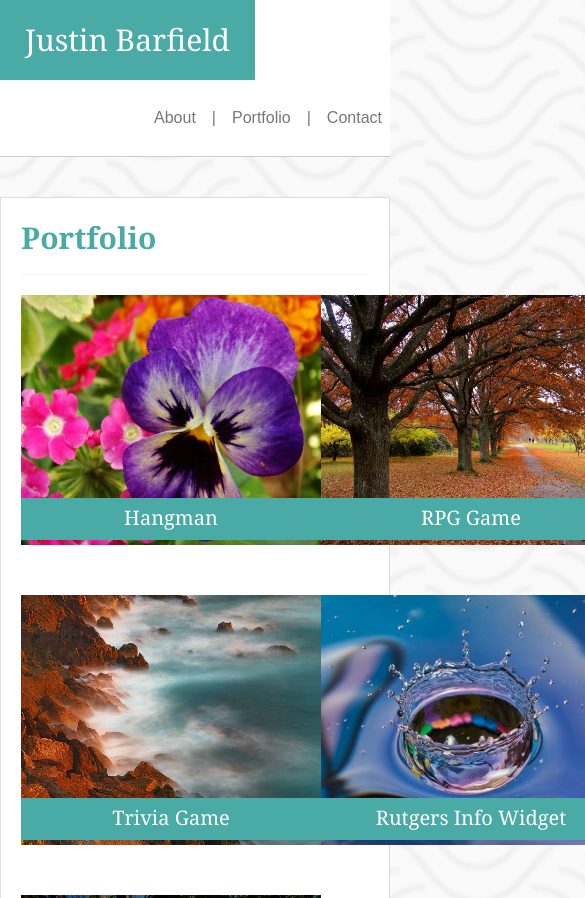
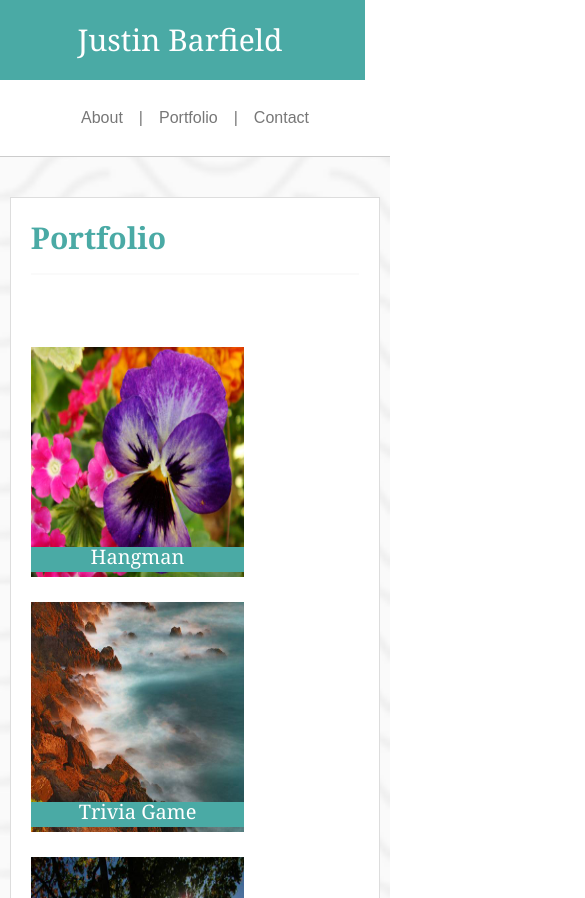
Before and after one commit to justin-barfield/Responsive-Portfolio, a plain HTML site: page portfolio.html in a window 390 px wide. Shown: the top 898 px of the page, 585 px wide, since content can reach past the window. Drawn offline with Linux system fonts and the light colour scheme.

Commit message:
completed @media css

```diff
--- a/assets/css/style.css
+++ b/assets/css/style.css
@@ -1,17 +1,5 @@
 * {
     box-sizing: border-box;
-}
-
-@media screen {
-    max-width: 980px;
-}
-
-@media screen {
-    max-width: 786px;
-}
-
-@media screen {
-    max-width: 640px;
 }
 
 body {
@@ -30,7 +18,7 @@ header {
 }
 
 .header {
-    width: 960px;
+    width: 70%;
 }
 
 #name {
@@ -73,7 +61,7 @@ section {
 }
 
 .mainContent {
-    width: 960px;
+    width: 70%;
     background: #ffffff;
     margin: 40px 0;
     font-family: Arial, Helvetica, sans-serif;
@@ -199,14 +187,15 @@ footer {
 }
 
 .portfolioPictures {
-    background-size: 300px 250px;
+    background-size: 100% 90%;
     background-repeat: no-repeat;
-    height: 300px;
-    width: 300px;
+    height: 10%;
+    width: 40%;
     overflow: hidden;
     display: flex;
     justify-content: center;
     padding: 200px 0px 55px 0px;
+    margin-right: 15px;
     /* border: 1px solid black; */
 }
 /* Would like to make this a class
@@ -214,12 +203,13 @@ footer {
 span {
     background: #4aaaa5;
     /* padding: 15px 65.5px; */
-    padding-top: 10px;
-    margin-top: 3px;
+    /* padding-bottom: 10px; */
+    /* margin-bottom: 3px; */
     color: #ffffff;
     white-space: nowrap;
     font-family: Georgia, 'Times New Roman', Times, serif;
     width: 100%;
+    height: 25px;
     font-size: 125%
 }
 
@@ -252,3 +242,45 @@ textarea {
     border: none;
 color: #ffffff
 }
+
+@media screen and (max-width: 980px){
+
+}
+
+@media screen and (max-width: 786px) {
+    .mainContent, .header {
+        width: 95%;
+    }
+
+    .portfolioPictures {
+        width: 65%
+    }
+
+
+}
+
+@media screen and (max-width: 640px) {
+    #name {
+        width: 100%;
+        text-align: center;
+        margin: 0px -30px 0px -15px;
+    }
+
+    .siteLinks {
+        width: 100%;
+        display: flex;
+        justify-content: center;
+    }
+
+    .portfolioList {
+        display: flex;
+        justify-content: center;
+        width: 100%;
+        float: left;
+        height: 1380px;
+
+    }
+
+
+
+}
--- a/portfolio.html
+++ b/portfolio.html
@@ -15,11 +15,11 @@
             <div id="name">Justin Barfield</div>
             <div class="siteLinks">
                 <un id="linkList">
-                    <li><a href="/index.html">About</a></li>
+                    <li><a href="index.html">About</a></li>
                     <li>|</li>
-                    <li><a href="/portfolio.html">Portfolio</a></li>
+                    <li><a href="portfolio.html">Portfolio</a></li>
                     <li>|</li>
-                    <li><a href="/contact.html">Contact</a></li>
+                    <li><a href="contact.html">Contact</a></li>
                 </un>
             </div>
         </div>
```
Also changed, not shown: contact.html (+3 -3 lines), index.html (+3 -3 lines).
